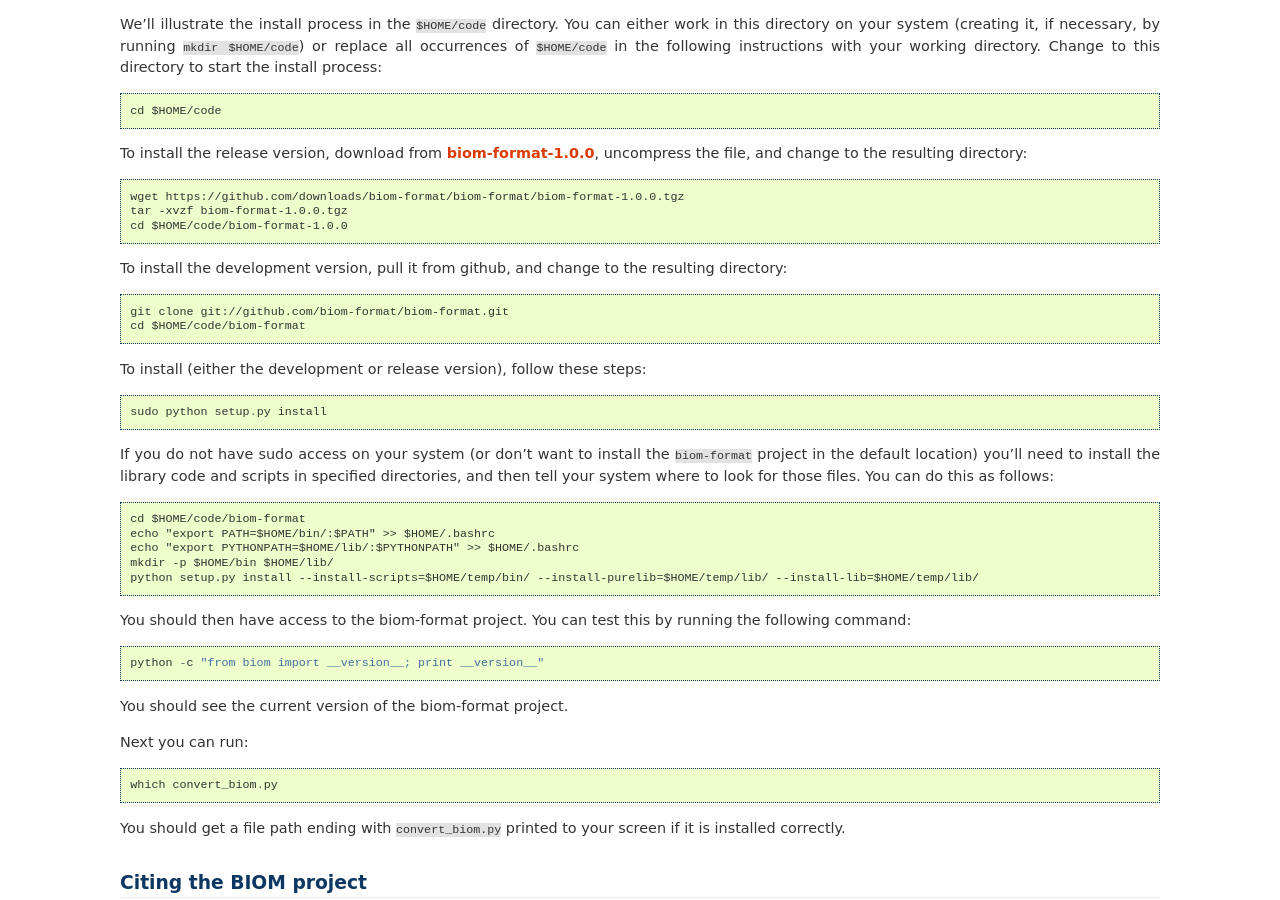
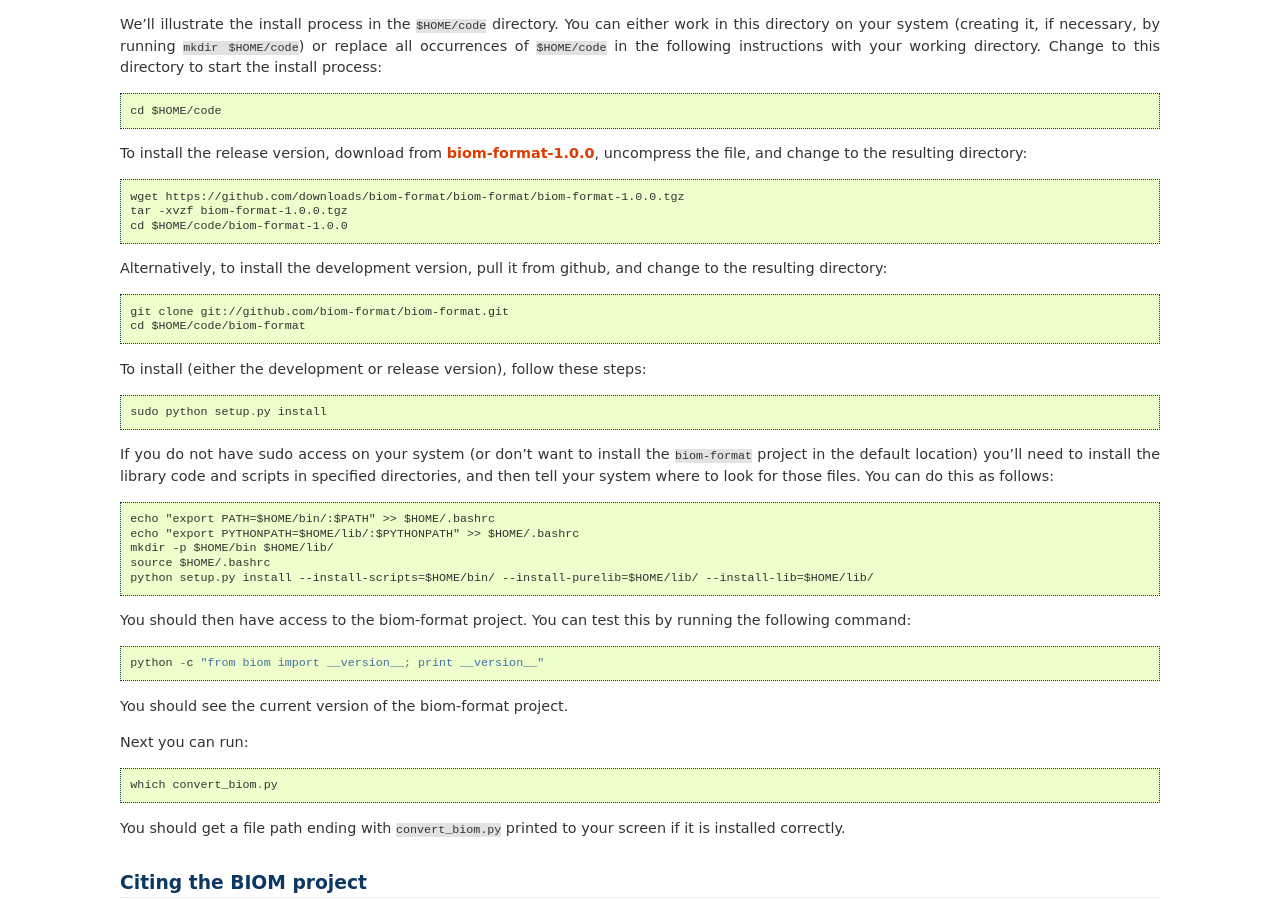
Before and after one commit to biocore/biom-format, a Sphinx documentation site: the page built from doc/index.rst, in a window 1280 px wide and 900 px high, scrolled down 805 px. Built offline with Sphinx 7.4.7, drawn with Linux system fonts in a browser that asks for light colours; pages that are not in the unit, such as notebooks, are missing from menus.

Commit message:
fixed errors in install instructions

```diff
--- a/doc/index.rst
+++ b/doc/index.rst
@@ -37,7 +37,7 @@
 	tar -xvzf biom-format-1.0.0.tgz
 	cd $HOME/code/biom-format-1.0.0
 
-To install the development version, pull it from github, and change to the resulting directory::
+Alternatively, to install the development version, pull it from github, and change to the resulting directory::
 
 	git clone git://github.com/biom-format/biom-format.git
 	cd $HOME/code/biom-format
@@ -48,11 +48,11 @@
 
 If you do not have sudo access on your system (or don't want to install the ``biom-format`` project in the default location) you'll need to install the library code and scripts in specified directories, and then tell your system where to look for those files. You can do this as follows::
 
-	cd $HOME/code/biom-format
 	echo "export PATH=$HOME/bin/:$PATH" >> $HOME/.bashrc
 	echo "export PYTHONPATH=$HOME/lib/:$PYTHONPATH" >> $HOME/.bashrc
 	mkdir -p $HOME/bin $HOME/lib/
-	python setup.py install --install-scripts=$HOME/temp/bin/ --install-purelib=$HOME/temp/lib/ --install-lib=$HOME/temp/lib/
+	source $HOME/.bashrc
+	python setup.py install --install-scripts=$HOME/bin/ --install-purelib=$HOME/lib/ --install-lib=$HOME/lib/
 
 You should then have access to the biom-format project. You can test this by running the following command::
 
```
